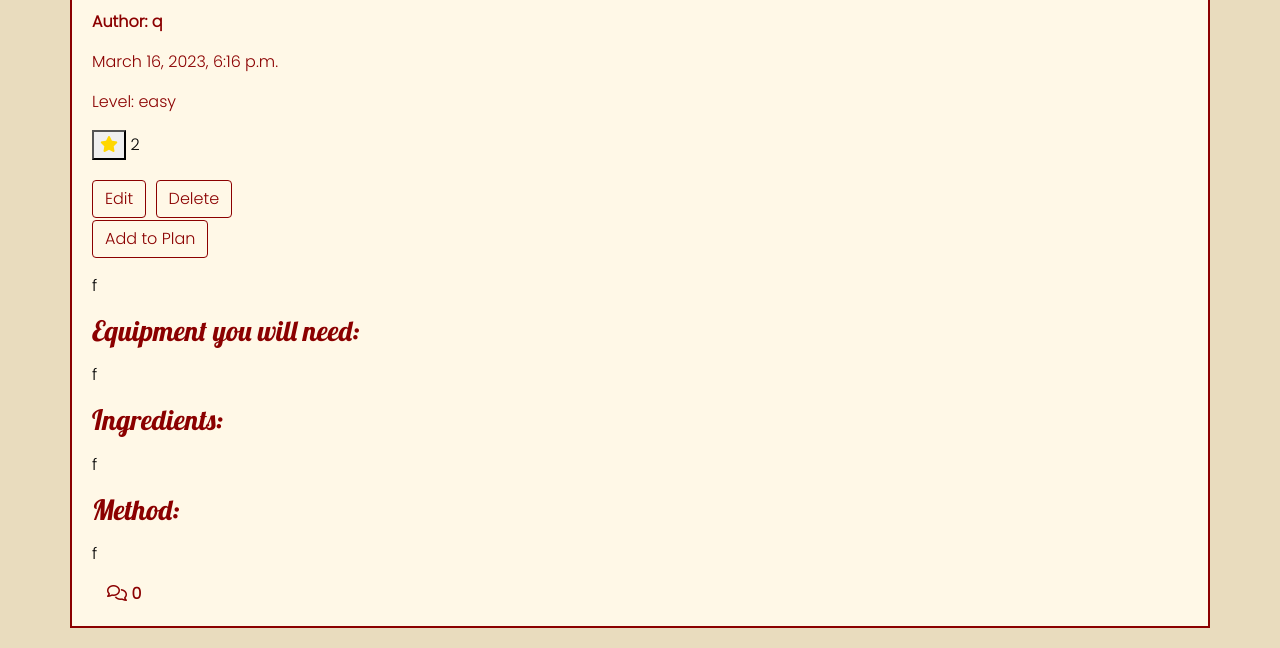
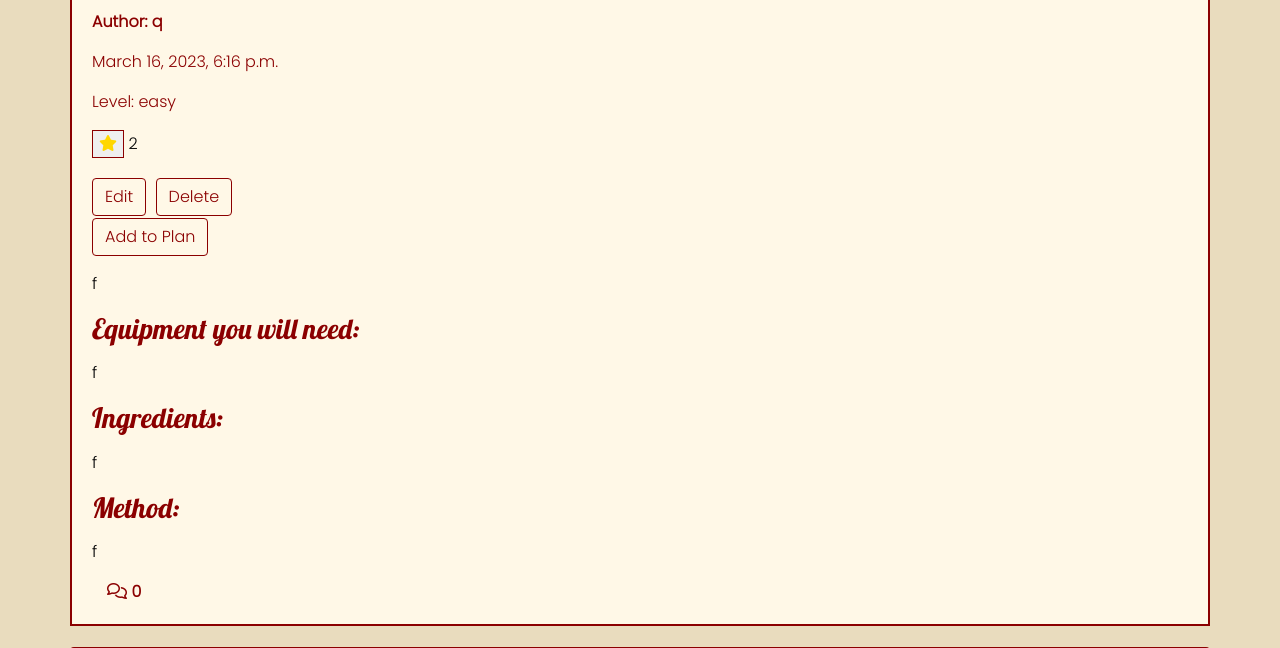
Before and after one commit to frankiesanjana/bake-it-better, a Django app: page /bake-detail/f/ in a window 1280 px wide. Shown: the part 324-972 px from the top of the page. Run offline with Django 3.2, Linux system fonts and the light colour scheme; a user stored in the database is signed in; data comes from the database, SQL or seed files in the repository; both versions use the stored data as it was after the commit; data that the repository does not hold is empty; some libraries are stand-ins or nearby versions.

Commit message:
Style: Style stars, bake-detail.html & style.css

```diff
--- a/static/css/style.css
+++ b/static/css/style.css
@@ -69,6 +69,11 @@ h1, h2, h3 {
 
 .star-prompt {
     text-align: center;
+}
+
+.star-button {
+    border: 1px solid #8B0000;
+    color: #8B0000;
 }
 
     /* style for bake cards and container */
--- a/templates/bake-detail.html
+++ b/templates/bake-detail.html
@@ -27,15 +27,15 @@
                             <form class="d-inline" action="{% url 'bake-star' bake.slug %}" method="POST">
                                 {% csrf_token %}
                                 {% if starred %}
-                                <button type="submit" name="bake_id" aria-label="star-button-gold" value="{{ bake.slug }}">
+                                <button class="star-button" type="submit" name="bake_id" aria-label="star-button-gold" value="{{ bake.slug }}">
                                     <i class="user-starred fa-solid fa-star"></i>
                                 </button>
                                 {% elif bake.number_of_stars > 0 %}
-                                <button type="submit" name="bake_id" aria-label="star-button-solid" value="{{ bake.slug }}">
+                                <button class="star-button" type="submit" name="bake_id" aria-label="star-button-solid" value="{{ bake.slug }}">
                                     <i class="fa-solid fa-star"></i>
                                 </button>
                                 {% else %}
-                                <button type="submit" name="bake_id" aria-label="star-button-clear" value="{{ bake.slug }}">
+                                <button class="star-button" type="submit" name="bake_id" aria-label="star-button-clear" value="{{ bake.slug }}">
                                     <i class="fa-regular fa-star"></i>
                                 </button>
                                 {% endif %}
```
Also changed, not shown: db.sqlite3.
